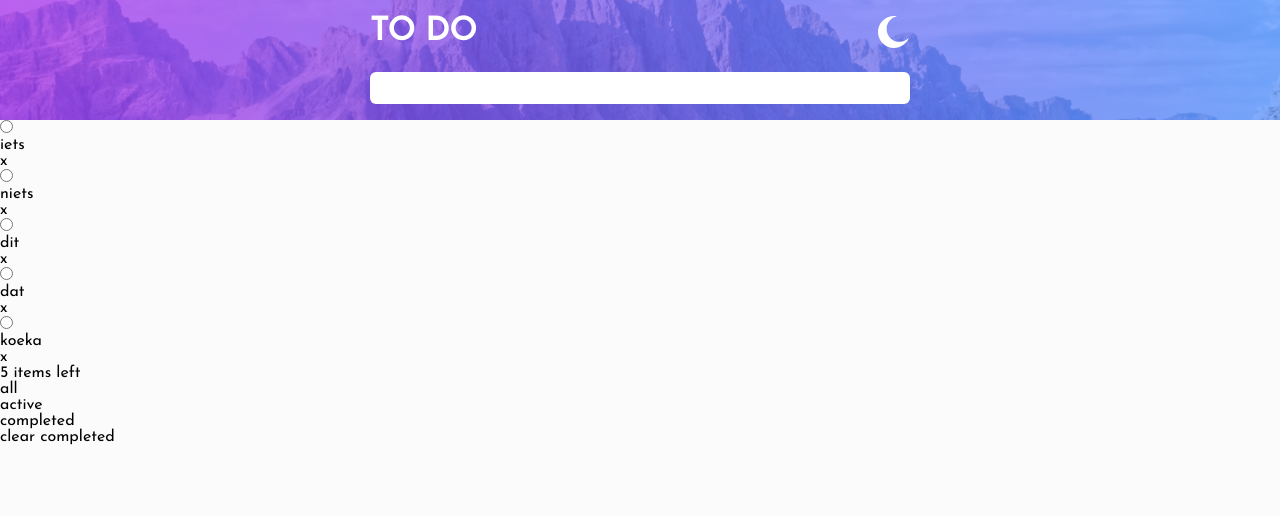
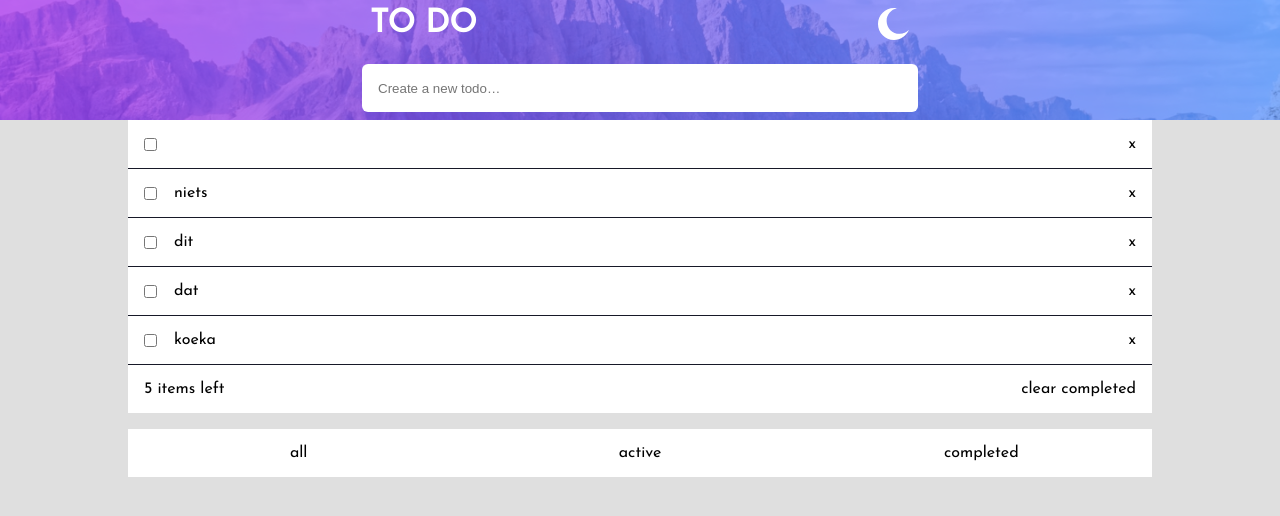
Before and after one commit to adriaan113/fem-todo, a Vue app: page / in a window 1280 px wide. Shown: the top 516 px of the page. Built offline with nearby package versions, Linux system fonts and the light colour scheme.

Commit message:
added dark mode

```diff
--- a/src/App.vue
+++ b/src/App.vue
@@ -1,17 +1,16 @@
 <template>
   <div id="app">
-    <header :style="{ backgroundImage: 'url(' + bgLight + ')' }">
+    <div class="container" :class="[night ? bgLight : bgDark]">
+      <header :style="{ backgroundImage: 'url(' + bgLightImg + ')' }">
           <div class="title">
             <h1>to do</h1>
             <img :src="nightBtn" alt="" v-if="night" @click="nightMode">
             <img :src="dayBtn" alt="" v-else @click="nightMode">
           </div>
-        <input type="text">
+          <input type="text" placeholder="Create a new todo…" :class="[night ? inputLight : bgDark]" v-model="todo" @keyup.enter="sendTodo">
       </header>
-    <main>
-      <toDoList msg="Welcome to Your Vue.js App"/>
-    </main>
-
+        <toDoList :test="naja" :thing="todoToChild"/>
+    </div>
   </div>
 </template>
 
@@ -23,19 +22,42 @@ export default {
   components: {
     toDoList
   },
+  props:{
+    test: String,
+    thing: String,
+  },
   data: function () {
     return {
-      bgLight: require('./assets/bg.png'),
+      bgLightImg: require('./assets/bg.png'),
       dayBtn: require('./assets/day.svg'),
       nightBtn: require('./assets/night.svg'),
+
       night: true,
+      bgDark: 'bg-dark',
+      bgLight: 'bg-light',
+      inputLight: 'input-light',
+
+      naja: '',
+
+      todo: '',
+      todoToChild: '',
     }
   },
   methods:{
     nightMode(){
       this.night = !this.night;
+
+      if(this.night){
+          this.naja = 'dark';
+        }else{
+          this.naja = 'light';
         }
+    },
+    sendTodo(){
+      this.todoToChild += this.todo;
     }
+  },
+
 }
 </script>
 
@@ -47,11 +69,11 @@ export default {
     padding: 0;
   }
 
-  #app {
-    background-color: $bg-light;
+  #app, .container {
     width: 100%;
     height: 100vh;
     font-family: 'Josefin Sans', sans-serif;
+    // background-color: $bg-light;
     header{
       height: 15vh;
       background-position: center;
@@ -81,8 +103,23 @@ export default {
         max-width: 540px;
         border-radius: $br;
         border-style: none;
+        padding: .5rem 0 .5rem 1rem;
       }
     }
+    .bg-light{
+      background-color: $bg-light;
+    }
+    .bg-dark{
+      background-color: $bg-dark;
+      color: white;
+    }
 
+    .input-light{
+      background-color: white;
+    }
+
+    .menu-dark{
+      background-color: $menu-dark;
+    }
   }
 </style>
--- a/src/components/toDoList.vue
+++ b/src/components/toDoList.vue
@@ -1,39 +1,45 @@
 <template>
   <div class="list">
+    <h1 class="test">{{test}}</h1>
     <ul>
-      <li>
-       <input type="radio" name="" id="">
-       <p>iets</p>
-       <span>x</span>
+      <li class="item" :class="[darkLight ? dark : light]">
+        <!-- <div class="input-container"> -->
+          <input type="checkbox" name="" id="">
+          <span class="checkmark"></span>
+          <p>{{thing}}</p>
+          <span>x</span>
+        <!-- </div> -->
       </li>
-      <li>
-        <input type="radio" name="" id="">
+      <li class="item" :class="[darkLight ? dark : light]">
+        <input type="checkbox" name="" id="">
         <p>niets</p>
         <span>x</span>
       </li>
-      <li>
-        <input type="radio" name="" id="">
+      <li class="item" :class="[darkLight ? dark : light]">
+        <input type="checkbox" name="" id="">
         <p>dit</p>
         <span>x</span>
       </li>
-      <li>
-        <input type="radio" name="" id="">
+      <li class="item" :class="[darkLight ? dark : light]">
+        <input type="checkbox" name="" id="">
         <p>dat</p>
         <span>x</span>
       </li>
-      <li>
-        <input type="radio" name="" id="">
+      <li class="item" :class="[darkLight ? dark : light]">
+        <input type="checkbox" name="" id="">
         <p>koeka</p>
         <span>x</span>
       </li>
+      <li class="count-completed" :class="[darkLight ? dark : light]">
+        <p> 5 items left</p>
+        <p> clear completed</p>
+      </li>
     </ul>
-    <div>
-      <p>5 items left</p>
-      <p>all</p>
-      <p>active</p>
-      <p>completed</p>
-      <p>clear completed</p>
-    </div>
+    <ul class="control">
+      <li class="select-items" :class="[darkLight ? dark : light]">all</li>
+      <li class="select-items" :class="[darkLight ? dark : light]">active</li>
+      <li class="select-items" :class="[darkLight ? dark : light]">completed</li>
+    </ul>
   </div>
 </template>
 
@@ -41,13 +47,173 @@
 export default {
   name: 'toDoList',
   props: {
-    msg: String
+    test: String,
+    thing: String,
+  },
+  data: function(){
+    return {
+      night: true,
+      dark: 'dark',
+      light: 'light',
+      darkLight: '',
+
+      todo:'',
+    }
+  },
+  methods:{
+    okido(){
+      if(this.test === 'dark'){
+        this.darkLight = false;
+      }else if(this.test === 'light'){
+        this.darkLight = true;
+      }
+    }
+  },
+  updated(){
+    this.okido();
+  },
+  mounted(){
+    // this.test;
+    this.okido();
   }
 }
 </script>
 
 <!-- Add "scoped" attribute to limit CSS to this component only -->
 <style lang="scss"  scoped>
+@import '../global.scss';
+
+.list{
+  width: 80%;
+  display: flex;
+  flex-flow: column nowrap;
+  align-items: center;
+  margin: 0 auto;
+  ul{
+    width: 100%;
+    background-color: white;
+    display: flex;
+    flex-flow: column nowrap;
+    align-items: center;
+    padding: 0;
+    list-style: none;
+    border-radius: $br;
+    margin-bottom: 1rem;
+    .item{
+      width: 100%;
+      display: flex;
+      flex-flow: row nowrap;
+      justify-content: space-between;
+      position: relative;
+      height: 2rem;
+      padding: .5rem 0;
+      border-bottom: 1px solid $bg-dark;
+      align-items: center;
+      &:last-child{
+        border-bottom: none;
+      }
+      input,p,span{
+        margin: 0 1rem;
+      }
+      // .input-container{
+      //   display: block;
+      //   position: relative;
+      //   padding-left: 35px;
+      //   margin-bottom: 12px;
+      //   cursor: pointer;
+      //   font-size: 22px;
+      //   -webkit-user-select: none;
+      //   -moz-user-select: none;
+      //   -ms-user-select: none;
+      //   user-select: none;
+
+      //   input[type="checkbox"]{
+      //     position: absolute;
+      //     opacity: 0;
+      //     cursor: pointer;
+      //     height: 0;
+      //     width: 0;
+      //     &:checked ~ .checkmark{
+      //       background-color: blue;
+      //       &:after{
+      //         display: block;
+      //       }
+      //     }
+      //   }
+      //   .checkmark{
+      //     position: absolute;
+      //     top: 0;
+      //     left: 0;
+      //     height: 25px;
+      //     width: 25px;
+      //     background-color: red;
+      //     // border-radius: 50%;
+      //     &:after{
+      //       content: '';
+      //       position: absolute;
+      //       display: none;
+      //     }
+      //     &:hover{
+      //       background-color: green;
+      //     }
+      //   }
+      //}
 
 
+      p{
+        position: absolute;
+        left: 30px;
+      }
+    }
+    .count-completed{
+      display: flex;
+      flex-flow: row nowrap;
+      justify-content: space-between;
+      width: 100%;
+      position: relative;
+      height: 2rem;
+      padding: .5rem 0;
+      align-items: center;
+      p{
+        position: static;
+        left: auto;
+        margin: 0 1rem;
+      }
+
+    }
+  }
+  .control{
+    width: 100%;
+    background-color: white;
+    display: flex;
+    flex-flow: row nowrap;
+    align-items: center;
+    justify-content: center;
+    padding: 0;
+    border-radius: $br;
+    .select-items{
+      width: 100%;
+      display: flex;
+      flex-flow: row nowrap;
+      justify-content: center;
+      height: 2rem;
+      padding: .5rem 0;
+      align-items: center;
+    }
+  }
+
+  .dark{
+    background-color: $menu-dark;
+    color: white;
+  }
+
+  .light{
+    background-color: white;
+  }
+
+  .test{
+    display: none;
+  }
+}
+
 </style>
--- a/src/global.scss
+++ b/src/global.scss
@@ -1,6 +1,8 @@
 //colors
-$bg-light: #FBFBFB;
+$bg-light: #dfdfdf;
 $bg-dark: #171928;
+
+$menu-dark: #25273D;
 
 //borders
 $br: 6px;
```
Lines whose indentation alone changed are shown as unchanged.
